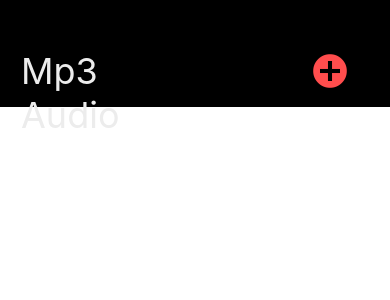
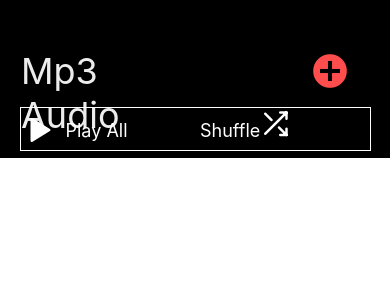
Before and after one commit to envythegreat/audioplayer, a React Native app: screen / in a window 390 px wide. Shown: the top 300 px of the page. Built offline with nearby package versions, Linux system fonts and the light colour scheme.

Commit message:
top player hhhh

```diff
--- a/App.tsx
+++ b/App.tsx
@@ -2,12 +2,14 @@ import { StatusBar } from 'expo-status-bar';
 import React from 'react';
 import { StyleSheet, Text, View } from 'react-native';
 import Header from './src/component/Header';
+import TopPlayer from './src/component/TopPlayer';
 
 export default function App() {
   return (
     <View style={styles.container}>
       <StatusBar style="light" />
       <Header />
+      <TopPlayer />
     </View>
   );
 }
--- a/src/component/TopPlayer.tsx
+++ b/src/component/TopPlayer.tsx
@@ -0,0 +1,76 @@
+import React from 'react';
+import {View, StyleSheet, Text, TouchableOpacity} from 'react-native'
+import EntypoIcon from "react-native-vector-icons/Entypo";
+import FeatherIcon from "react-native-vector-icons/Feather";
+
+export default function TopPlayer() {
+  return(
+    <>
+      <View style={styles.container}>
+        <View style={styles.playerContainer}>
+          <View style={styles.playbuttonRow}>
+            <TouchableOpacity
+              onPress={() => console.log("Navigate to Untitled")}
+              style={styles.btn}
+            >
+              <View style={styles.row}>
+                <EntypoIcon name="controller-play" style={styles.icon}></EntypoIcon>
+                <Text style={styles.iconText}>Play All</Text>
+              </View>
+            </TouchableOpacity>
+            <TouchableOpacity
+              onPress={() => console.log("Navigate to Untitled")}
+              style={styles.btn}
+            >
+              <View style={styles.row}>
+                <Text style={styles.iconText}>Shuffle</Text>
+                <FeatherIcon name="shuffle" style={[styles.icon, {fontSize: 30}]}></FeatherIcon>
+              </View>
+            </TouchableOpacity>
+          </View>
+        </View>
+      </View>
+    </>
+  );
+}
+
+const styles = StyleSheet.create({
+  container: {
+    width: '100%',
+    height: 51,
+    backgroundColor: 'transparent',
+    display: 'flex',
+    alignItems:'center'
+  },
+  playerContainer: {
+    height: 44,
+    borderWidth: 1,
+    borderColor: "rgba(255,252,252,1)",
+    width: '90%',
+  },
+  playbuttonRow: {
+    flexDirection: "row",
+    flex: 1,
+    display: 'flex',
+    justifyContent:'flex-end',
+  },
+  btn: {
+    width: '50%',
+    height: 44,
+  },
+  row: {
+    height: 44,
+    flexDirection: "row",
+    flex: 1
+  },
+  icon: {
+    color: "rgba(255,255,255,1)",
+    fontSize: 40
+  },
+  iconText: {
+    color: "rgba(255,255,255,1)",
+    fontSize: 18,
+    marginLeft: 5,
+    marginTop: 12
+  },
+});
```
